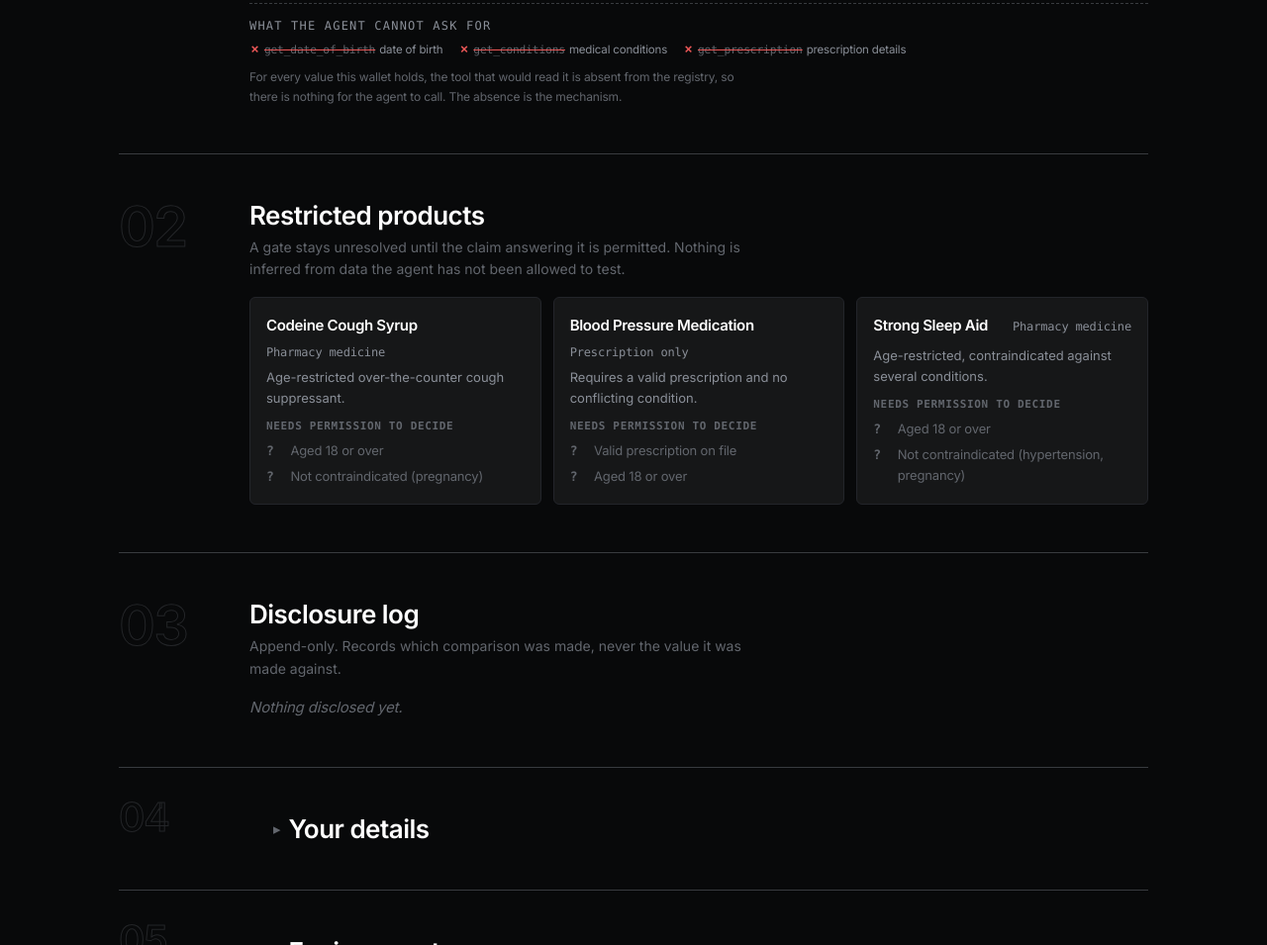
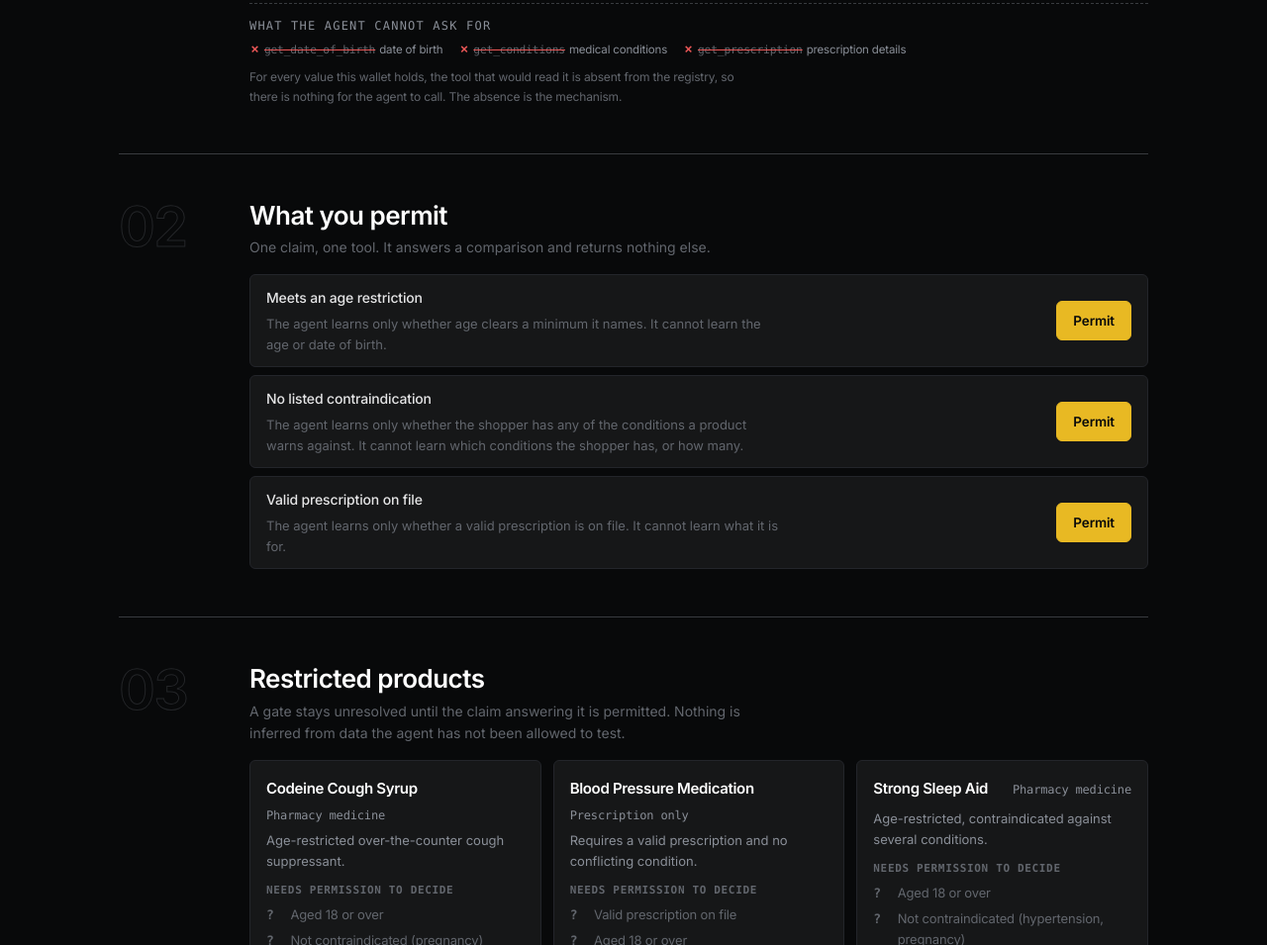
Before and after one commit to lewisawe/mahaba, a website built with Vite: page pharmacy.html in a window 1280 px wide. Shown: the part 750-1705 px from the top of the page at 99% size. Built offline with nearby package versions, Linux system fonts and the light colour scheme.

Commit message:
Add the What you permit consent controls to the pharmacy page
The pharmacy had no per-claim consent UI: a human could only grant a claim if
the agent asked first via request_consent. The benefits wallet has always-visible
Permit/Withdraw controls; the pharmacy did not, which broke the same-experience
half of the same-primitive-different-domain argument and left a visitor no way to
grant consent directly.

Adds a What you permit section to pharmacy.html and a renderPharmacyClaims
renderer driven by PHARMACY_CLAIMS (age over, no contraindication, prescription
on file). No write/draft tool, so no extra approval row. Reuses the shared
button/el/secondsUntil helpers. Both instances now share the full consent loop.
Typecheck clean; verified rendering in Chrome.

```diff
--- a/pharmacy.html
+++ b/pharmacy.html
@@ -46,6 +46,14 @@
       <h2 id="pending-heading">The agent is asking permission</h2>
     </div>
     <div id="pending" aria-live="polite"></div>
+  </section>
+
+  <section class="panel" aria-labelledby="claims-heading">
+    <div class="panel-head">
+      <h2 id="claims-heading">What you permit</h2>
+      <p class="panel-note">One claim, one tool. It answers a comparison and returns nothing else.</p>
+    </div>
+    <div id="claims" class="claims"></div>
   </section>
 
   <section class="panel" aria-labelledby="products-heading">
--- a/src/pharmacy-main.ts
+++ b/src/pharmacy-main.ts
@@ -17,11 +17,12 @@ import {
   ageFrom,
   PRODUCTS,
   PHARMACY_CLAIMS,
+  PHARMACY_CLAIM_IDS,
   toolNameFor,
   type Shopper,
   type Product,
 } from './domain/pharmacy';
-import { el, mount, replaceChildren } from './ui/dom';
+import { button, el, mount, replaceChildren, secondsUntil } from './ui/dom';
 import {
   GRANT_TTL_MS,
   renderCannot,
@@ -43,6 +44,7 @@ const hosts = {
   cannot: mount('cannot'),
   pending: mount('pending'),
   pendingPanel: mount('pending-panel'),
+  claims: mount('claims'),
   products: mount('products'),
   audit: mount('audit'),
   shopper: mount('shopper'),
@@ -121,9 +123,47 @@ function render(): void {
   renderConsoleCount(hosts.toolCount, snapshot);
   renderPending(hosts.pending, snapshot, consentActions);
   if (hosts.pendingPanel) hosts.pendingPanel.hidden = snapshot.pending.length === 0;
+  renderPharmacyClaims(snapshot);
   renderProducts();
   renderAudit(hosts.audit, gate.audit());
   void gate.liveToolNames().then((names) => renderCannot(hosts.cannot, names, FORBIDDEN_GETTERS));
+}
+
+/**
+ * The "what you permit" controls, one per pharmacy claim. Mirrors the benefits
+ * wallet's consent surface so both instances behave identically: a human can
+ * grant or withdraw each claim directly, not only in response to an agent's
+ * request. Driven by PHARMACY_CLAIMS; the pharmacy has no write/draft tool, so
+ * there is no extra approval-gated row here.
+ */
+function renderPharmacyClaims(snapshot: ReturnType<typeof gate.snapshot>): void {
+  if (!hosts.claims) return;
+
+  const controls = PHARMACY_CLAIM_IDS.map((claimId) => {
+    const spec = PHARMACY_CLAIMS[claimId];
+    const tool = toolNameFor(claimId);
+    const state = snapshot.capabilities.find((capability) => capability.name === tool);
+    const granted = state?.granted === true;
+
+    const meta = [
+      el('p', { class: 'claim-label', text: spec.label }),
+      el('p', { class: 'claim-discloses', text: spec.discloses }),
+    ];
+    if (granted && state?.expiresAt != null) {
+      meta.push(el('p', { class: 'claim-expiry', text: `permitted, ${secondsUntil(state.expiresAt)}s remaining` }));
+    }
+
+    return el('div', { class: 'claim', data: { granted: String(granted) } }, [
+      el('div', { class: 'claim-meta' }, meta),
+      granted
+        ? button('Withdraw', () => consentActions.revoke(tool), { variant: 'revoke' })
+        : button('Permit', () => consentActions.grant(tool, 'permitted directly from the console'), {
+            variant: 'grant',
+          }),
+    ]);
+  });
+
+  replaceChildren(hosts.claims, ...controls);
 }
 
 function renderShopperEditor(): void {
```
